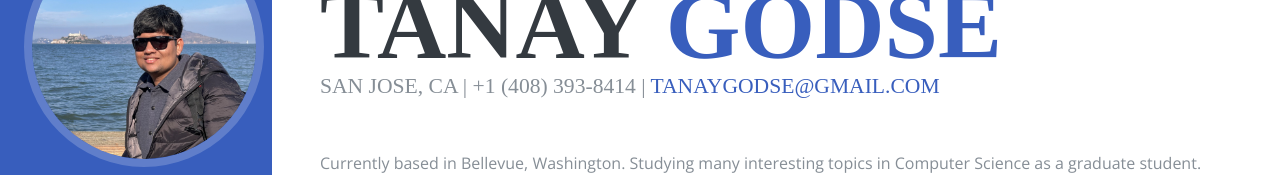
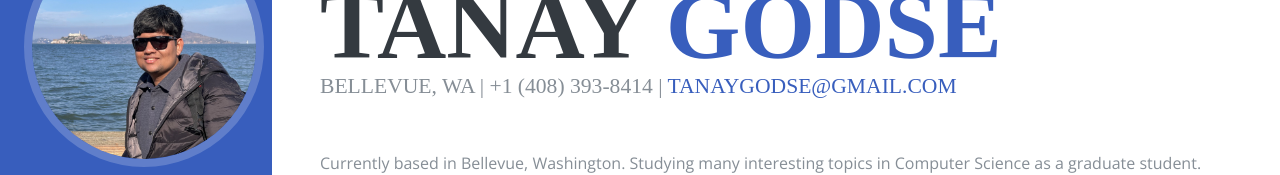
Before and after one commit to tanaygodse/personal-website, a plain HTML site: page index.html in a window 1280 px wide. Shown: the part 209-384 px from the top of the page. Drawn offline with nearby package versions, Linux system fonts and the light colour scheme; a web font is replaced by a local one.

Commit message:
updated location

```diff
--- a/index.html
+++ b/index.html
@@ -72,7 +72,7 @@
           <h1 class="mb-0">Tanay
             <span class="text-primary">Godse</span>
           </h1>
-          <div class="subheading mb-5">San Jose, CA | +1 (408) 393-8414 |
+          <div class="subheading mb-5">Bellevue, WA | +1 (408) 393-8414 |
             <a href="mailto:tanaygodse@gmail.com">tanaygodse@gmail.com</a>
           </div>
           <p class="mb-5">Currently based in Bellevue, Washington. Studying many interesting topics in Computer Science as a graduate student.</br>
```
